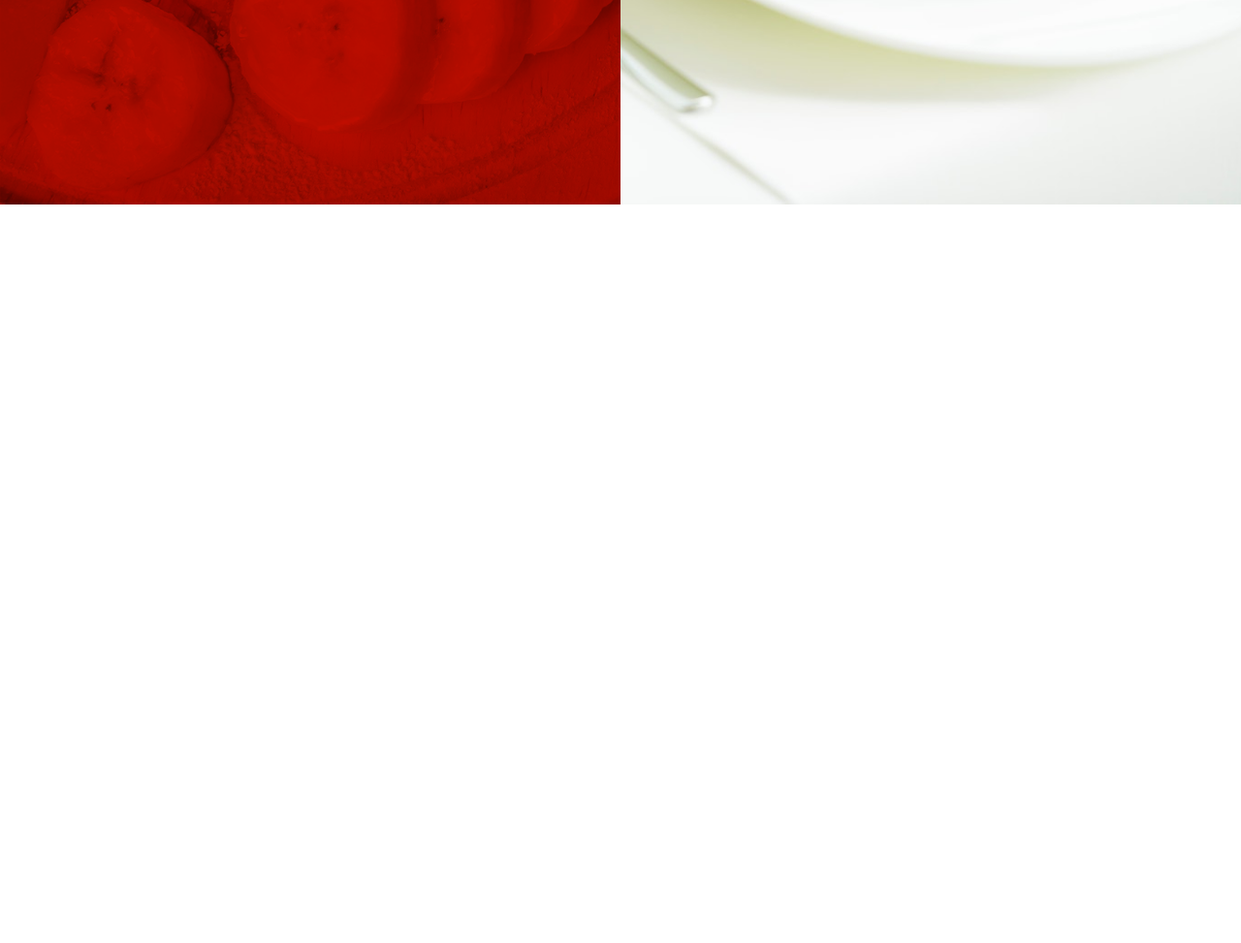
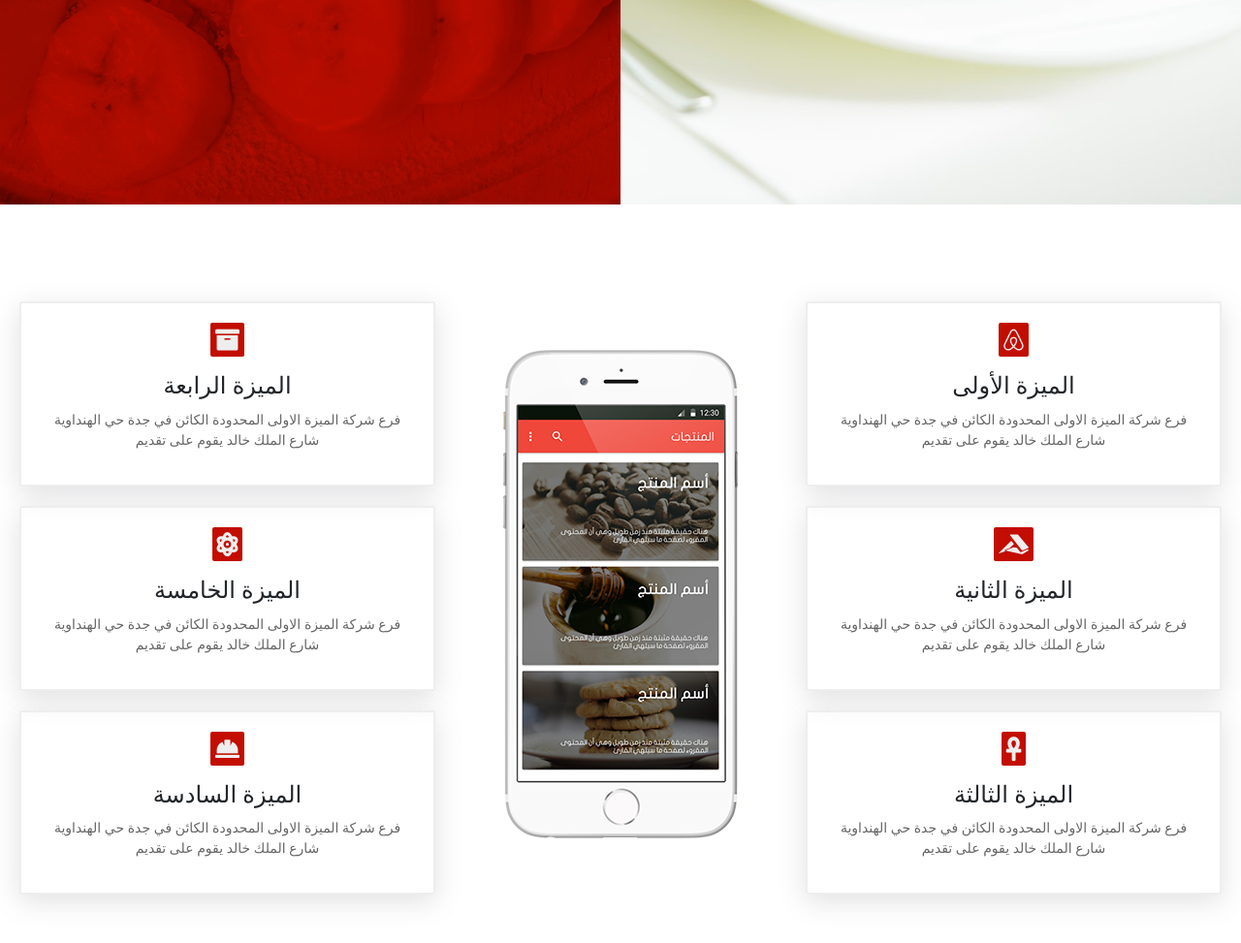
Before and after one commit to touzaelhassan/MOBILE-LANDING-PAGE, a plain HTML site: page index.html in a window 1280 px wide. Shown: the part 589-1562 px from the top of the page at 97% size. Before the commit the page ends 800 px from the top, so only its background shows below. Drawn offline with nearby package versions, Linux system fonts and the light colour scheme.

Commit message:
Feature Section

```diff
--- a/css/style.css
+++ b/css/style.css
@@ -83,10 +83,85 @@
     height: auto;
     height: 100vh;
   }
+
   .header__text {
     order: 2;
     width: 50%;
   }
 }
+/* End Header Section */
 
-/* End Header Section */
+/* Start Feature Section */
+.features {
+  padding: 60px 0;
+}
+
+.features__content {
+  display: flex;
+  flex-direction: column;
+  gap: 30px;
+}
+
+.feature__item {
+  display: flex;
+  flex-direction: column;
+  justify-content: center;
+  gap: 20px;
+  padding: 0 20px;
+}
+
+.feature__item:nth-of-type(2) {
+  display: block;
+  text-align: center;
+}
+
+.feature__item__content {
+  border: 2px solid #eee;
+  border-radius: 2px;
+  padding: 20px;
+  text-align: center;
+  box-shadow: rgba(100, 100, 111, 0.2) 0px 7px 29px 0px;
+}
+
+.feature__icon {
+  display: inline-block;
+  padding: 5px;
+  background-color: #c20d00;
+  border-radius: 2px;
+}
+.feature__icon i {
+  display: block;
+  color: #eee;
+  font-size: 25px;
+}
+
+.feature__title {
+  margin: 15px 0 10px 0;
+}
+
+.feature__description {
+  color: #666;
+  font-size: 14px;
+}
+
+/* Start Media Queries */
+
+@media screen and (min-width: 992px) {
+  .features {
+    padding: 100px 0;
+  }
+
+  .features__content {
+    flex-direction: row;
+  }
+
+  .feature__item {
+    justify-content: space-between;
+  }
+
+  .feature__item:nth-of-type(2) img {
+    margin-top: 50px;
+  }
+}
+
+/* End Feature Section */
--- a/index.html
+++ b/index.html
@@ -63,6 +63,80 @@
     </header>
     <!-- End Header Section -->
 
+    <!-- Start Feature Section -->
+    <section class="features">
+      <div class="features__content">
+        <div class="feature__item">
+          <div class="feature__item__content">
+            <div class="feature__icon">
+              <i class="fab fa-airbnb"></i>
+            </div>
+            <h4 class="feature__title">الميزة الأولى</h4>
+            <p class="feature__description">
+              فرع شركة الميزة الاولى المحدودة الكائن في جدة حي الهنداوية شارع
+              الملك خالد يقوم على تقديم
+            </p>
+          </div>
+          <div class="feature__item__content">
+            <div class="feature__icon">
+              <i class="fab fa-accusoft"></i>
+            </div>
+            <h4 class="feature__title">الميزة الثانية</h4>
+            <p class="feature__description">
+              فرع شركة الميزة الاولى المحدودة الكائن في جدة حي الهنداوية شارع
+              الملك خالد يقوم على تقديم
+            </p>
+          </div>
+          <div class="feature__item__content">
+            <div class="feature__icon">
+              <i class="fas fa-ankh"></i>
+            </div>
+            <h4 class="feature__title">الميزة الثالثة</h4>
+            <p class="feature__description">
+              فرع شركة الميزة الاولى المحدودة الكائن في جدة حي الهنداوية شارع
+              الملك خالد يقوم على تقديم
+            </p>
+          </div>
+        </div>
+        <div class="feature__item">
+          <img src="./images/mobile2.png" alt="mobile" />
+        </div>
+        <div class="feature__item">
+          <div class="feature__item__content">
+            <div class="feature__icon">
+              <i class="fas fa-archive"></i>
+            </div>
+            <h4 class="feature__title">الميزة الرابعة</h4>
+            <p class="feature__description">
+              فرع شركة الميزة الاولى المحدودة الكائن في جدة حي الهنداوية شارع
+              الملك خالد يقوم على تقديم
+            </p>
+          </div>
+          <div class="feature__item__content">
+            <div class="feature__icon">
+              <i class="fas fa-atom"></i>
+            </div>
+            <h4 class="feature__title">الميزة الخامسة</h4>
+            <p class="feature__description">
+              فرع شركة الميزة الاولى المحدودة الكائن في جدة حي الهنداوية شارع
+              الملك خالد يقوم على تقديم
+            </p>
+          </div>
+          <div class="feature__item__content">
+            <div class="feature__icon">
+              <i class="fas fa-hard-hat"></i>
+            </div>
+            <h4 class="feature__title">الميزة السادسة</h4>
+            <p class="feature__description">
+              فرع شركة الميزة الاولى المحدودة الكائن في جدة حي الهنداوية شارع
+              الملك خالد يقوم على تقديم
+            </p>
+          </div>
+        </div>
+      </div>
+    </section>
+    <!-- End Feaure Section -->
+
     <!-- Bootstrap Bundle JS Link -->
     <script
       src="https://cdn.jsdelivr.net/npm/bootstrap@5.0.2/dist/js/bootstrap.bundle.min.js"
```
